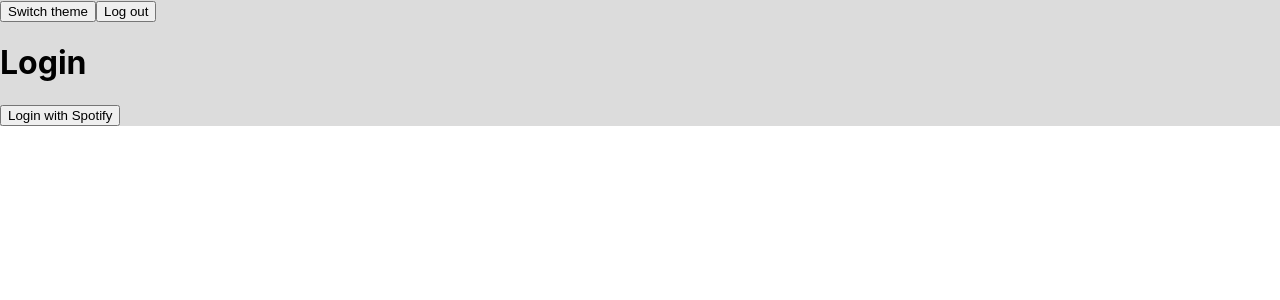
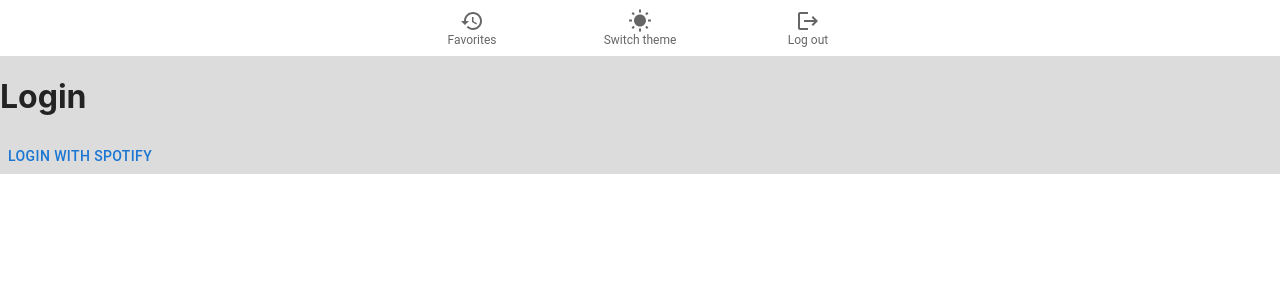
Before and after one commit to ElenaKikiova/spotify-app, a React (Create React App) app: page /login in a window 1280 px wide. Shown: the top 300 px of the page. Built offline with nearby package versions, Linux system fonts and the light colour scheme; no server answers.

Commit message:
MUI, routes in a separate file

```diff
--- a/package.json
+++ b/package.json
@@ -3,6 +3,11 @@
   "version": "0.1.0",
   "private": true,
   "dependencies": {
+    "@emotion/react": "^11.11.1",
+    "@emotion/styled": "^11.11.0",
+    "@fontsource/roboto": "^5.0.8",
+    "@mui/icons-material": "^5.14.14",
+    "@mui/material": "^5.14.14",
     "@tanstack/react-query": "^5.0.0",
     "@testing-library/jest-dom": "^5.17.0",
     "@testing-library/react": "^13.4.0",
--- a/src/App.js
+++ b/src/App.js
@@ -1,28 +1,11 @@
 
 import './App.css';
 import { QueryClientProvider, QueryClient } from '@tanstack/react-query';
-import { Navigate, RouterProvider, createBrowserRouter } from 'react-router-dom';
-import Login from './pages/Login';
+import { RouterProvider } from 'react-router-dom';
 import { AppContextProvider } from './context/context';
-import TopSongs from './pages/TopSongs';
-import { routeGuard } from './spotify-auth/auth';
 import { ReactQueryDevtools } from '@tanstack/react-query-devtools'
+import router from './navigation/router';
 
-const router = createBrowserRouter([
-  {
-    path: '/',
-    element: <Navigate to="/login" />,
-  },
-  {
-    path: '/login',
-    element: <Login />
-  },
-  {
-    path: '/top-songs',
-    element: <TopSongs />,
-    loader: routeGuard
-  }
-]);
 
 const queryClient = new QueryClient();
 
--- /dev/null
+++ b/src/navigation/router.jsx
@@ -0,0 +1,23 @@
+
+import { Navigate, createBrowserRouter } from "react-router-dom";
+import TopSongs from "../pages/TopSongs";
+import { routeGuard } from "../spotify-auth/auth";
+import Login from "../pages/Login";
+
+const router = createBrowserRouter([
+  {
+    path: '/',
+    element: <Navigate to="/login" />,
+  },
+  {
+    path: '/login',
+    element: <Login />
+  },
+  {
+    path: '/top-songs',
+    element: <TopSongs />,
+    loader: routeGuard
+  }
+]);
+
+export default router;
--- a/src/pages/Login.jsx
+++ b/src/pages/Login.jsx
@@ -3,6 +3,7 @@ import { checkIsAuth, exchangeToken, redirectToSpotifyAuthorizeEndpoint } from "
 import Page from "../ui/Page";
 import { AppContext } from "../context/context";
 import { useNavigate } from "react-router-dom";
+import { Button } from "@mui/material";
 
 const Login = () => {
 
@@ -34,7 +35,7 @@ const Login = () => {
   return (
     <Page>
       <h1>Login</h1>
-      {!isLogged && <button onClick={onLoginClicked}>Login with Spotify</button>}
+      {!isLogged && <Button onClick={onLoginClicked}>Login with Spotify</Button>}
     </Page>
   );
 };
--- a/src/themes/themes.scss
+++ b/src/themes/themes.scss
@@ -4,5 +4,6 @@
 @mixin apply-theme($theme-name, $theme-map){
   .#{$theme-name} {
     background-color: map-get(map-get($theme-map, page), bg-color);
+    color: map-get(map-get($theme-map, page), color);
   }
 }
--- a/src/ui/Menu.jsx
+++ b/src/ui/Menu.jsx
@@ -1,6 +1,10 @@
 import { useContext } from "react";
 import { logout } from "../spotify-auth/auth";
 import { AppContext } from "../context/context";
+import { BottomNavigation, BottomNavigationAction, Button } from "@mui/material";
+import RestoreIcon from '@mui/icons-material/Restore';
+import Logout from "@mui/icons-material/Logout";
+import { WbSunny } from "@mui/icons-material";
 
 const Menu = () => {
 
@@ -15,8 +19,19 @@ const Menu = () => {
   }
 
   return <>
-    <button onClick={onThemeChange}>Switch theme</button>
-    <button onClick={onLogout}>Log out</button>
+    {/* <Button onClick={onThemeChange}>Switch theme</Button>
+    <Button onClick={onLogout}>Log out</Button> */}
+    <BottomNavigation
+      showLabels
+      value={'home'}
+      onChange={(event, newValue) => {
+        console.log('e')
+      }}
+    >
+      <BottomNavigationAction label="Favorites" icon={<RestoreIcon />} />
+      <BottomNavigationAction label="Switch theme" icon={<WbSunny />} onClick={onThemeChange}/>
+      <BottomNavigationAction label="Log out" icon={<Logout />} onClick={onLogout}/>
+    </BottomNavigation>
   </>
 };
 
--- a/src/ui/Page.jsx
+++ b/src/ui/Page.jsx
@@ -8,10 +8,7 @@ import { AppContext } from "../context/context";
 const Page = ({ children }) => {
 
   const { darkTheme } = useContext(AppContext);
-  const theme = useMemo(() => {
-    console.log(darkTheme)
-    return darkTheme ? 'dark' : 'light';
-  }, [darkTheme]);
+  const theme = useMemo(() => darkTheme ? 'dark' : 'light', [darkTheme]);
 
   return <div className={styles[theme]}>
     <Menu />
```
Also changed, not shown: 1 other file (tests, documents, lock files or other folders).
